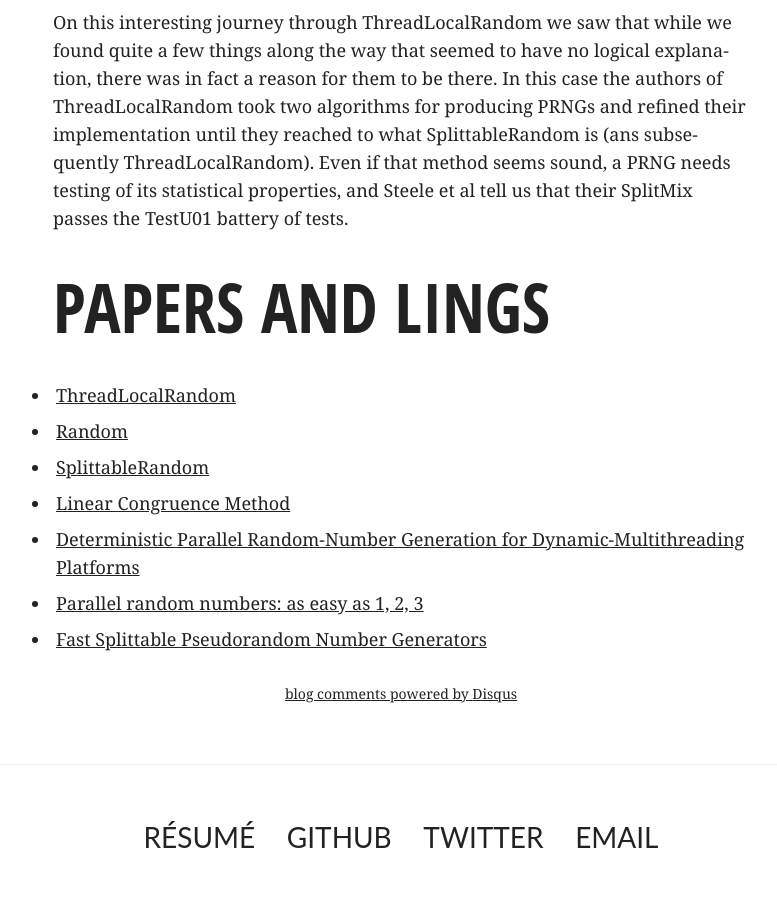
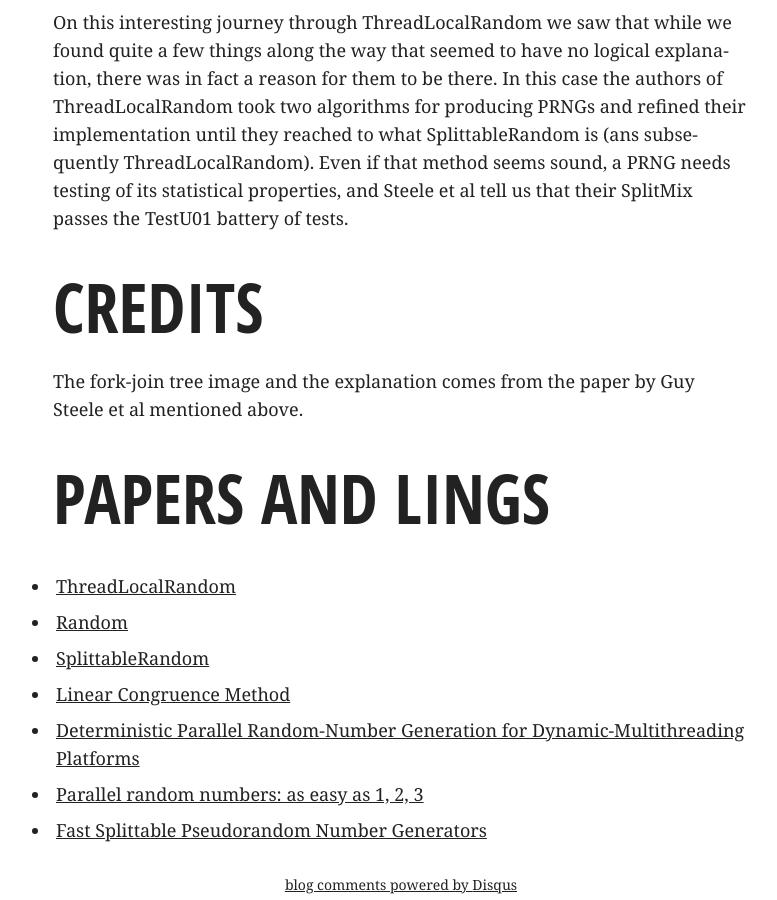
Before and after one commit to videlalvaro/videlalvaro.github.io, a Jekyll site: the page built from _posts/2016-10-29-inside-java-s-threadlocalrandom.md, in a window 1280 px wide and 900 px high, scrolled down 12217 px. Shown: the whole window, without its empty margins (239-1016 px from the left). Built offline with Jekyll 4.4.1, drawn with Linux system fonts in a browser that asks for light colours; comment, search, counter and statistics services are not loaded.

Commit message:
adds missing credits

```diff
--- a/_posts/2016-10-29-inside-java-s-threadlocalrandom.md
+++ b/_posts/2016-10-29-inside-java-s-threadlocalrandom.md
@@ -437,6 +437,10 @@
 testing of its statistical properties, and Steele et al tell us that
 their SplitMix passes the TestU01 battery of tests.
 
+## Credits ##
+
+The fork-join tree image and the explanation comes from the paper by Guy Steele et al mentioned above.
+
 ## Papers and Lings ##
 
 - [ThreadLocalRandom](http://hg.openjdk.java.net/jdk8/jdk8/jdk/file/687fd7c7986d/src/share/classes/java/util/concurrent/ThreadLocalRandom.java)
```
